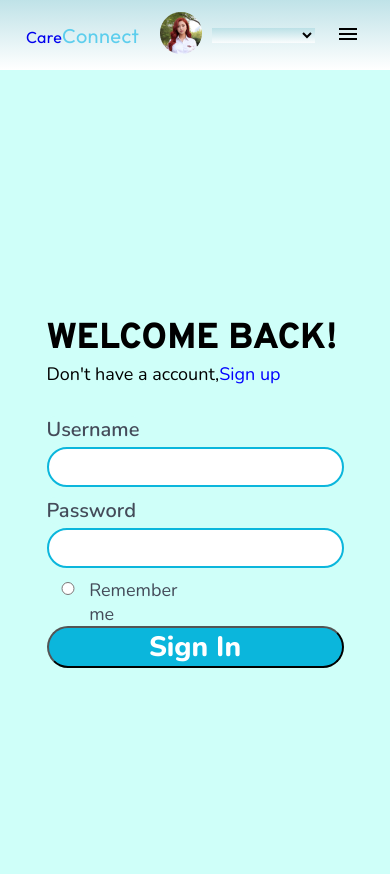
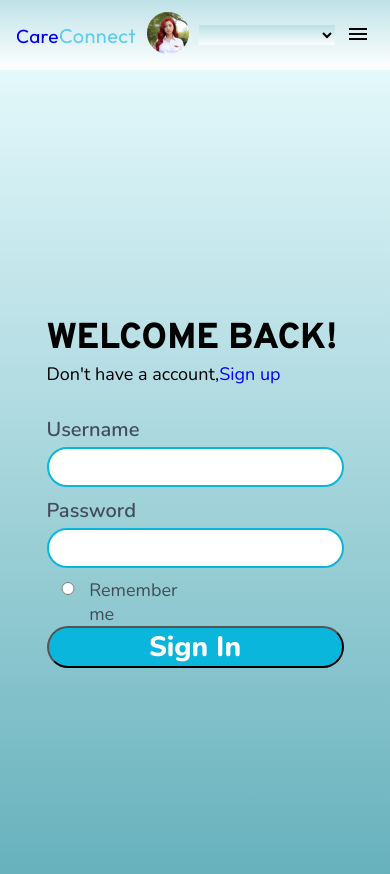
Before and after one commit to arpit07072005/CareConnect_Frontend, a React (Create React App) app: page /Login in a window 390 px wide. Shown: the top 874 px of the page. Built offline with nearby package versions, Linux system fonts and the light colour scheme.

Commit message:
imp changes

```diff
--- a/src/App.css
+++ b/src/App.css
@@ -560,7 +560,7 @@ margin-bottom: 10px;
       .navbar p{
         width: auto;
         height:auto;
-        font-size: 16px;
+        font-size: 19px;
         }
         .logo{
         font-size: 20px;
@@ -1822,7 +1822,7 @@ margin-top:20px;
   justify-content: space-around;
   padding:10px 20px 10px 20px;
 }
-.username{
+.username1{
   color:#37BAF1;
   font-family: "Inter", serif;
 font-weight: 600;
@@ -2078,6 +2078,16 @@ margin-top:20px;
 }
 
 @media screen and (max-width:440px){
+   .login{
+    background: linear-gradient(rgb(227, 248, 251), rgba(97, 174, 185, 1));
+}
+form label{
+  background-color: unset;
+}
+  .loginform label{
+    background-color: unset;
+  }
+
   .caregiverimage{
     height:19%;
     width:10%;
@@ -2103,9 +2113,28 @@ margin-top:20px;
     font-size:12px;
   }
   .obtion{
-    font-size:10px;
-  }
-  .username{
+    font-size:14px;
+  }
+  .username1{
     font-size:20px;
   }
-}
+  .both{
+    flex-direction: column;
+    justify-content: center;
+    align-items: center;
+  }
+  .profiledetails{
+    width:96%;
+  }
+  .profileimage{
+    margin-top:-10%;
+    margin-bottom:10px;
+  }
+  .otherdetails{
+    width:100%;
+    height:67%;
+  }
+  /* .lang h5 , .ed h5 , .contact h5{
+    border-bottom:2px dotted #37BAF1;
+  } */
+}
--- a/src/components/CaregiverCard.js
+++ b/src/components/CaregiverCard.js
@@ -40,7 +40,7 @@ const CaregiverCard = ({phone,name,experience,image,field,dob,email,education,la
      </div>
      <div className="caredetails">
       <div className = "heart">
-       <span className="username">{name}</span>
+       <span className="username1">{name}</span>
        <div className="likes"><Heart onClick={handleclick} fill={like?"rgba(3, 172, 240, 1)":"rgba(255, 255, 255, 0.3)"}/>
         {amount}
        </div>
--- a/src/components/Profile.js
+++ b/src/components/Profile.js
@@ -128,7 +128,7 @@ const Profile = ({pass}) => {
       <div className="profiledetails">
         <div className="previous">
         <div className = "heart">
-              <span className="username">{name}</span>
+              <span className="username1">{name}</span>
               <div className="likes"><Heart onClick={handleclick} fill={like?"rgba(3, 172, 240, 1)":"rgba(255, 255, 255, 0.3)"}/>
                {amount}
               </div>
@@ -160,7 +160,7 @@ const Profile = ({pass}) => {
         </div>
         <div className="otherdetails">
             <div className="lang">
-                <h5>Language Spoken</h5>
+                <h5>Language</h5>
               <ul className="lang">
                  {language && language.map((l)=>{
                     return(
```
Also changed, not shown: src/image3.png (added), src/login1.png (added).
